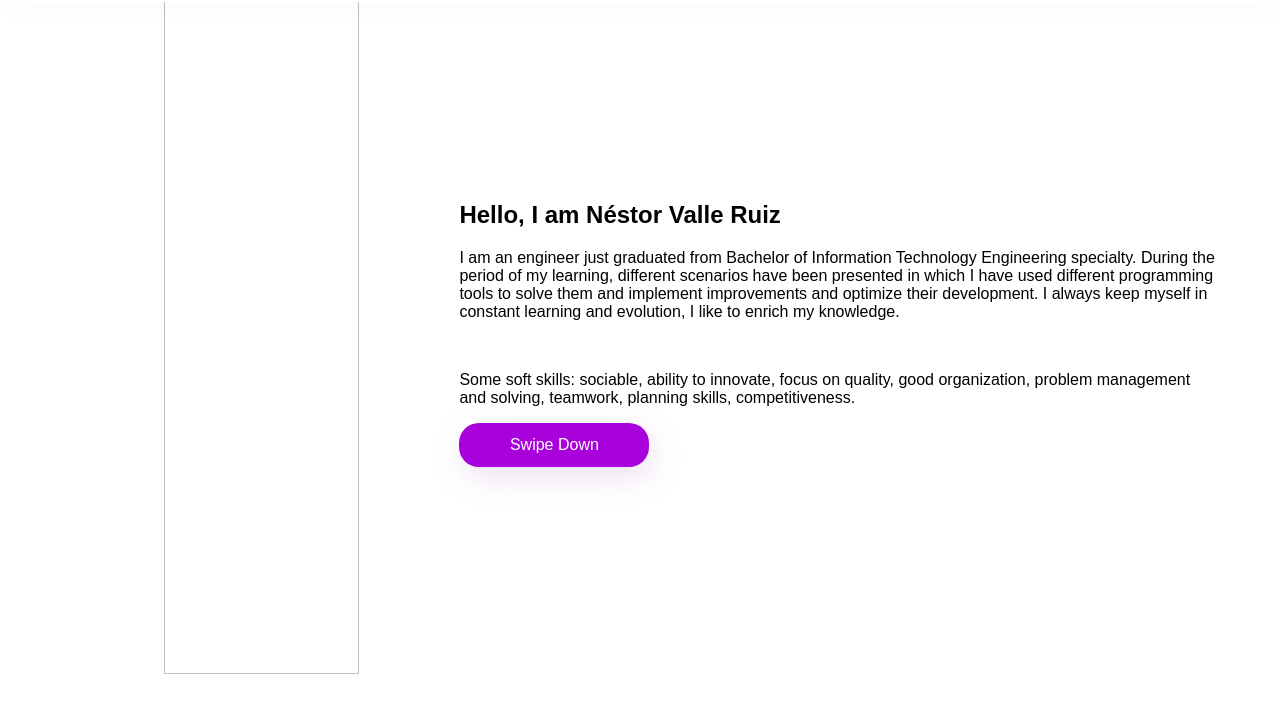
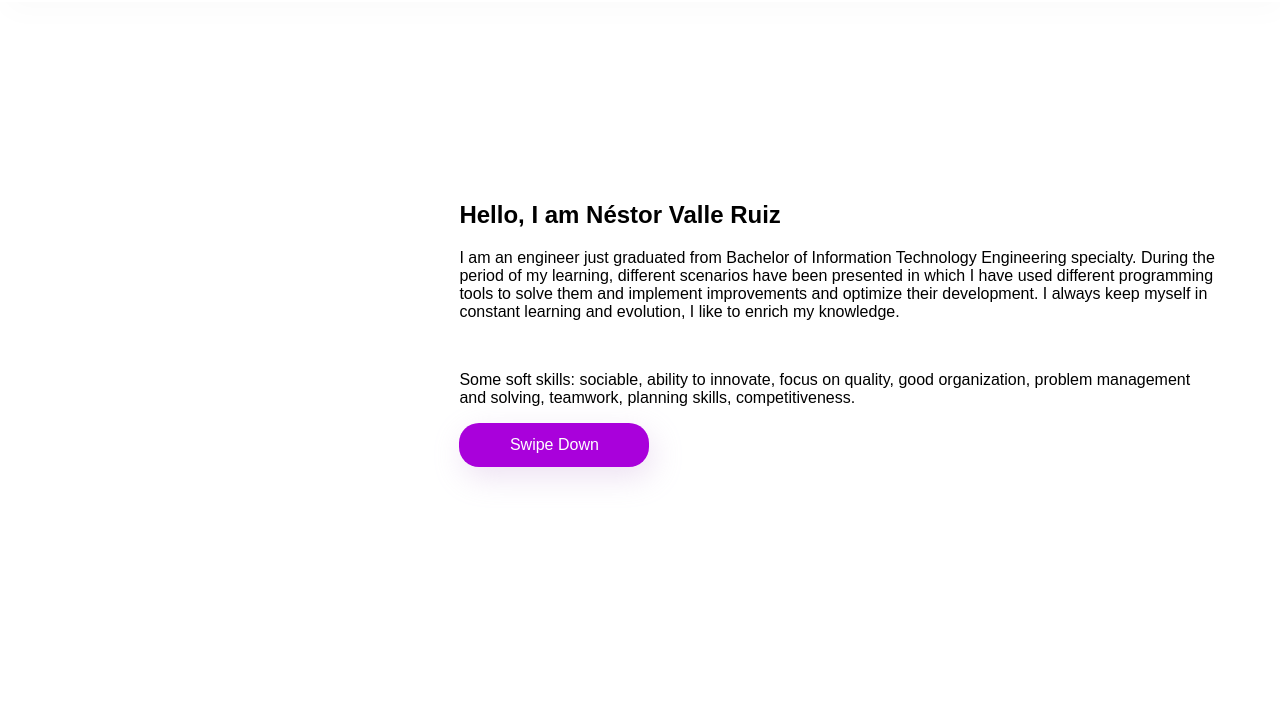
Before and after one commit to maximo03/nvr, a plain HTML site: page index.html in a window 1280 px wide. Shown: the part 76-800 px from the top of the page. Drawn offline with Linux system fonts and the light colour scheme.

Commit message:
Update index.html

```diff
--- a/index.html
+++ b/index.html
@@ -67,7 +67,7 @@
          </nav>
     <div class="content" id="content">
         <div class="model">
-            <img src="" class="animate__animated animate__backInDown" alt="">
+          <!---  <img src="" class="animate__animated animate__backInDown" alt="">--->
         </div>
      <div class="maint-text">
         <h1>Hello, I am Néstor Valle Ruiz</h1>
```
